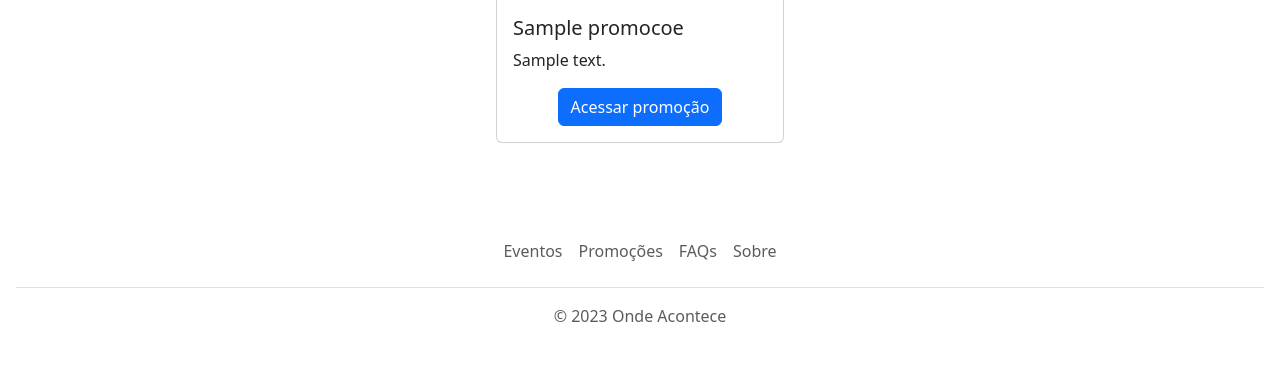
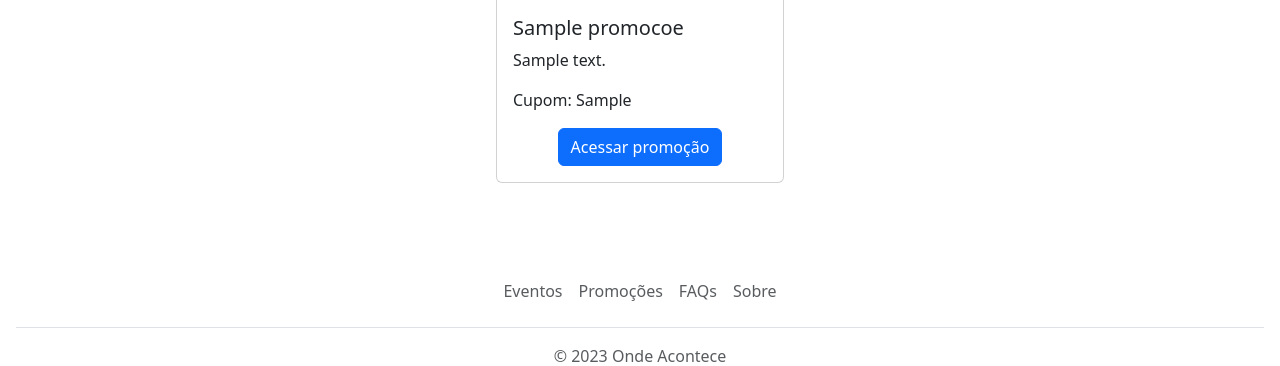
Before and after one commit to lippekstro/projeto_47, a PHP site: page /index.php in a window 1280 px wide. Shown: the part 299-665 px from the top of the page. Run offline with PHP 8.4, Linux system fonts and the light colour scheme; tables that the repository leaves empty hold one stand-in row (values such as "Sample post").

Commit message:
coisinhas

```diff
--- a/index.php
+++ b/index.php
@@ -87,8 +87,9 @@ $listaDePromocoes = $promocoes->carregaPromocaoRecentePaginaInicio();
             <div class="card-body">
                 <h5 class="card-title"><?php echo $promocao['nome_promo'] ?></h5>
                 <p class="card-text"><?php echo $promocao['descricao_promo'] ?></p>
+                <p class="card-text">Cupom: <?php echo $promocao['cupom'] ?></p>
                 <div class="d-flex justify-content-center">
-                    <a href="<?php echo $promocao['link_promo'] ?>" class="btn btn-primary">Acessar promoção</a>
+                    <a href="<?php echo $promocao['link_promo'] ?>" target="_blank" class="btn btn-primary">Acessar promoção</a>
                 </div>
             </div>
         </div>
--- a/models/promocao.php
+++ b/models/promocao.php
@@ -22,7 +22,7 @@ class Promocao{
 
         try{
         $conexao = Conexao::conectar();
-        $statement = $conexao->prepare('SELECT nome_promo, descricao_promo, img_promo, link_promo FROM promocoes ORDER BY id_promo DESC LIMIT 3');
+        $statement = $conexao->prepare('SELECT nome_promo, descricao_promo, img_promo, link_promo,cupom FROM promocoes ORDER BY id_promo DESC LIMIT 3');
         $statement->execute();
         $listaDePromocoes = $statement->fetchAll();
         return $listaDePromocoes;
```
